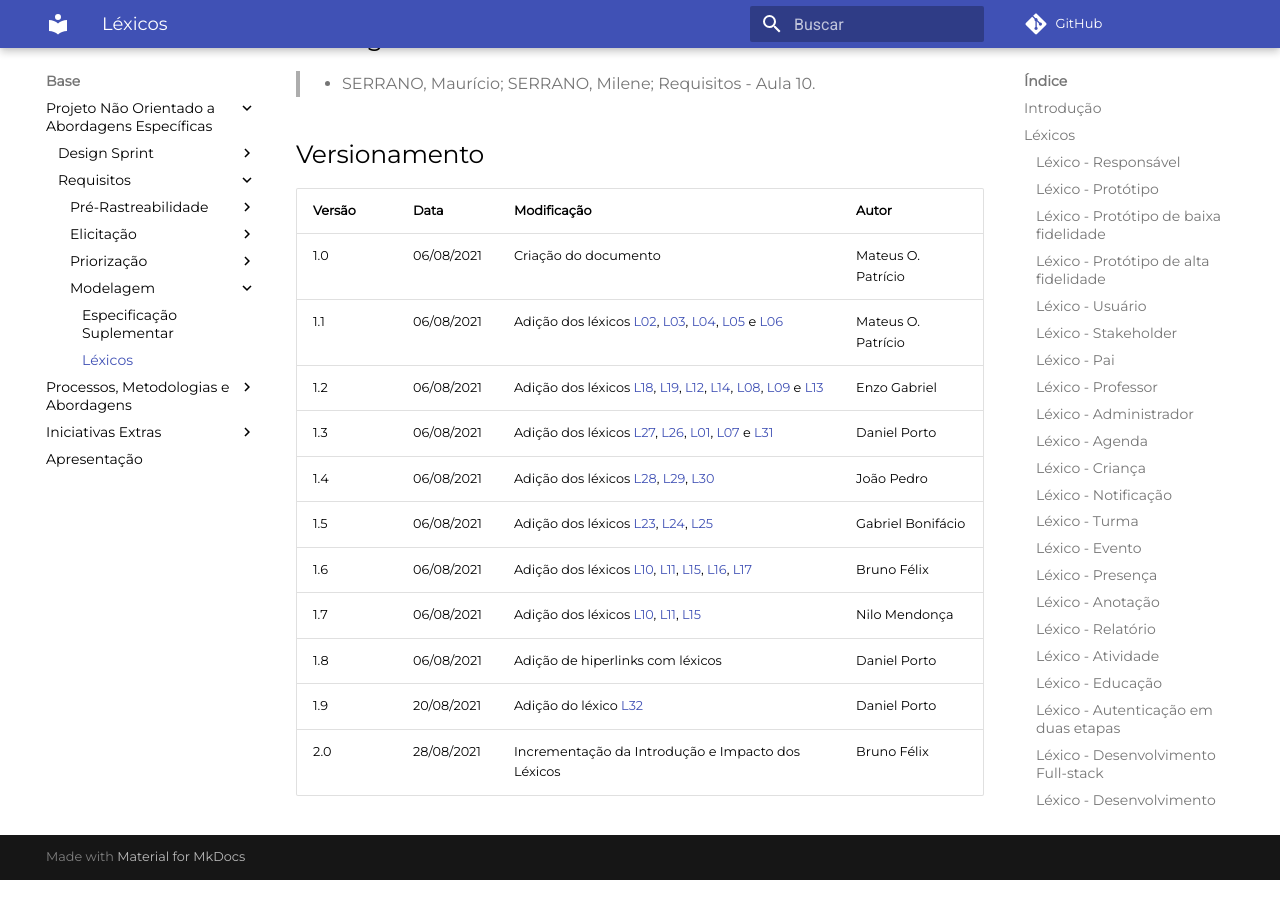
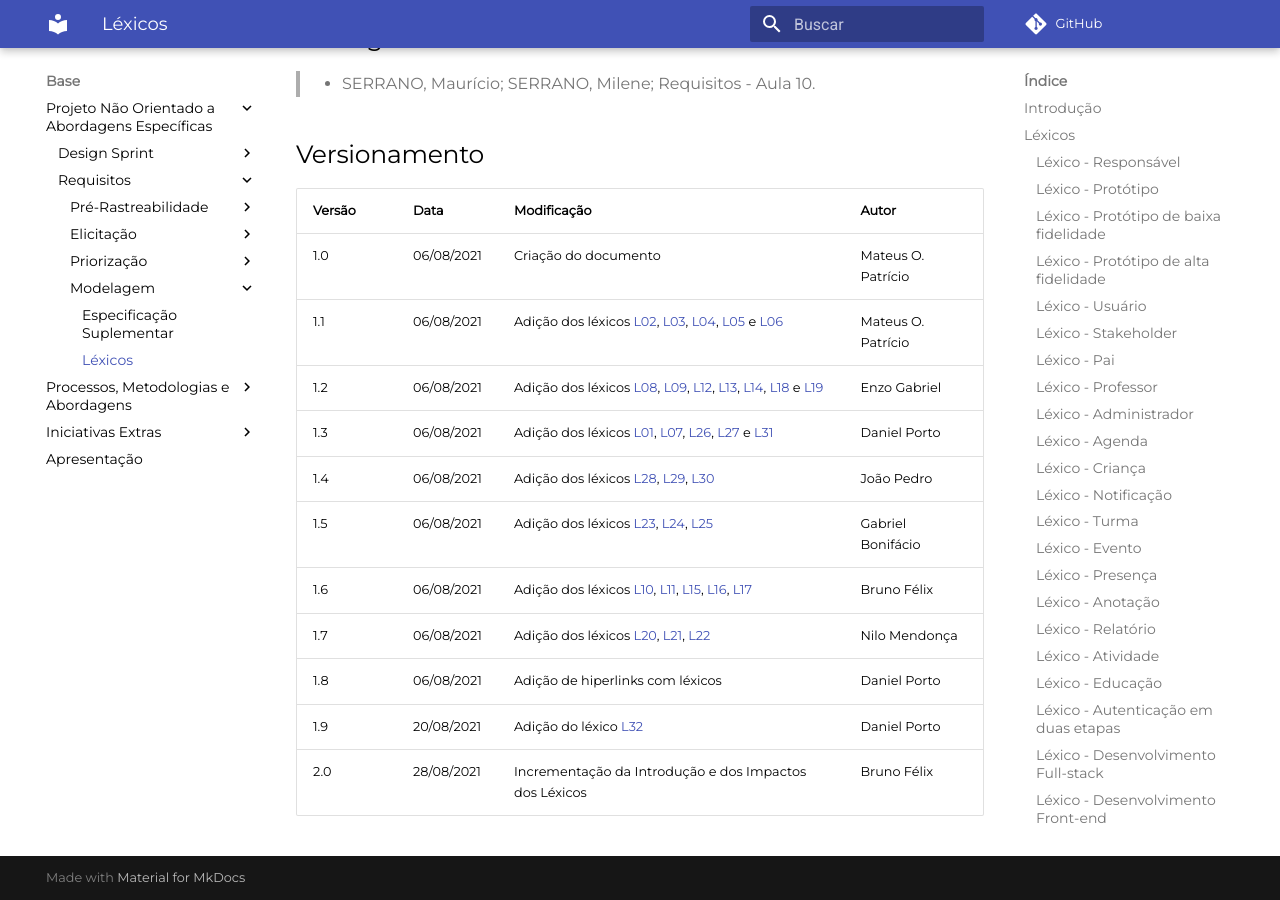
Before and after one commit to UnBArqDsw2021-1/2021.1_G6_Curumim, an MkDocs documentation site: the page built from docs/base/requisitos/modelagem/lexicos.md, in a window 1280 px wide and 900 px high, scrolled down 12626 px. Built offline with MkDocs 1.6.1 and Material for MkDocs 9.7.7, drawn with Linux system fonts in a browser that asks for light colours; comment, search, counter and statistics services are not loaded.

Commit message:
Incrementação da Introdução e dos Impactos dos Léxicos

```diff
--- a/docs/base/requisitos/modelagem/lexicos.md
+++ b/docs/base/requisitos/modelagem/lexicos.md
@@ -324,12 +324,12 @@
 |--|--|--|--|
 |1.0|06/08/2021| Criação do documento | Mateus O. Patrício |
 |1.1|06/08/2021| Adição dos léxicos [L02](#lexico-prototipo), [L03](#lexico-prototipo-de-baixa-fidelidade), [L04](#lexico-prototipo-de-alta-fidelidade), [L05](#lexico-usuario) e [L06](#lexico-stakeholder) | Mateus O. Patrício |
-|1.2|06/08/2021| Adição dos léxicos [L18](#lexico-atividade), [L19](#lexico-educacao), [L12](#lexico-notificacao), [L14](#lexico-evento), [L08](#lexico-professor), [L09](#lexico-administrador) e [L13](#lexico-turma) | Enzo Gabriel |
-|1.3|06/08/2021| Adição dos léxicos [L27](#lexico-aluno), [L26](#lexico-centro-educacional),  [L01](#lexico-responsavel), [L07](#lexico-pai) e [L31](#lexico-bug)| Daniel Porto |
+|1.2|06/08/2021| Adição dos léxicos [L08](#lexico-professor), [L09](#lexico-administrador), [L12](#lexico-notificacao), [L13](#lexico-turma), [L14](#lexico-evento), [L18](#lexico-atividade) e [L19](#lexico-educacao) | Enzo Gabriel |
+|1.3|06/08/2021| Adição dos léxicos [L01](#lexico-responsavel), [L07](#lexico-pai), [L26](#lexico-centro-educacional), [L27](#lexico-aluno) e [L31](#lexico-bug)| Daniel Porto |
 |1.4|06/08/2021| Adição dos léxicos [L28](#lexico-instituicao), [L29](#lexico-mobile), [L30](#lexico-notificar) | João Pedro |
 |1.5|06/08/2021| Adição dos léxicos [L23](#lexico-baixar-relatorio), [L24](#lexico-cadastrar-turma), [L25](#lexico-lancar-presenca) | Gabriel Bonifácio |
 |1.6|06/08/2021| Adição dos léxicos [L10](#lexico-agenda), [L11](#lexico-crianca), [L15](#lexico-presenca), [L16](#lexico-anotacao), [L17](#lexico-relatorio) | Bruno Félix |
-|1.7|06/08/2021| Adição dos léxicos [L10](#lexico-agenda), [L11](#lexico-crianca), [L15](#lexico-presenca) | Nilo Mendonça |
+|1.7|06/08/2021| Adição dos léxicos [L20](#lexico-autenticacao-em-duas-etapas), [L21](#lexico-desenvolvimento-full-stack), [L22](#lexico-desenvolvimento-front-end) | Nilo Mendonça |
 |1.8|06/08/2021| Adição de hiperlinks com léxicos| Daniel Porto |
 |1.9|20/08/2021| Adição do léxico [L32](#lexico-mural)| Daniel Porto |
-|2.0|28/08/2021| Incrementação da Introdução e Impacto dos Léxicos| Bruno Félix |
+|2.0|28/08/2021| Incrementação da Introdução e dos Impactos dos Léxicos| Bruno Félix |
```
